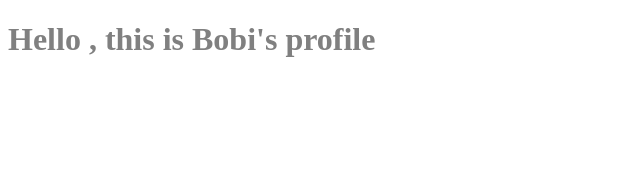
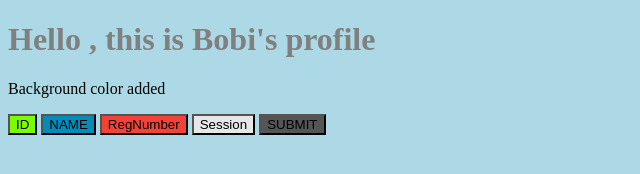
Before and after one commit to BobiBiswas/BobiBiswas.github.io, a plain HTML site: page index.html in a window 1280 px wide. Shown: the whole page, without its empty margins (0-640 px from the left). Drawn offline with Linux system fonts and the light colour scheme.

Commit message:
Adding some button

```diff
--- a/index.html
+++ b/index.html
@@ -9,5 +9,12 @@
 </head>
 <body>
     <h1>Hello , this is Bobi's profile</h1>
+    <p>Background color added</p>
+
+    <button class="button">ID</button>
+    <button class="button button2">NAME</button>
+    <button class="button button3">RegNumber</button>
+    <button class="button button4">Session</button>
+    <button class="button button5">SUBMIT</button>
 </body>
 </html>
--- a/style.css
+++ b/style.css
@@ -1,3 +1,14 @@
 h1{
     color:grey;
+    background-color: lightblue;
 }
+body{
+    background-color: lightblue;
+}
+.button{
+    background-color: lawngreen;
+}
+.button2 {background-color: #008CBA;} /* Blue */
+.button3 {background-color: #f44336;} /* Red */
+.button4 {background-color: #e7e7e7; color: black;} /* Gray */
+.button5 {background-color: #555555;} /* Black */
```
